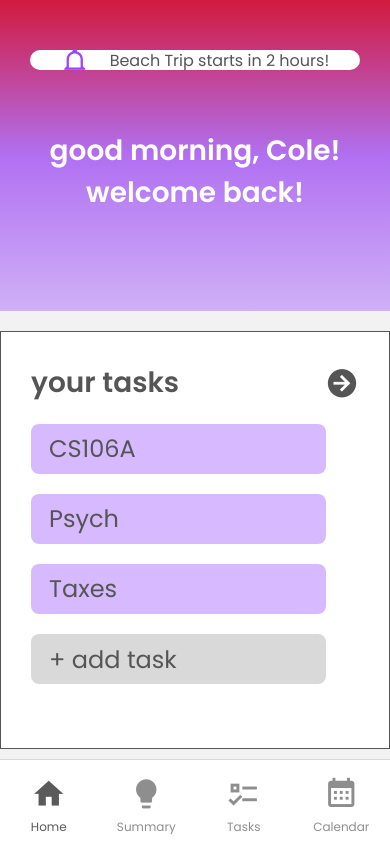
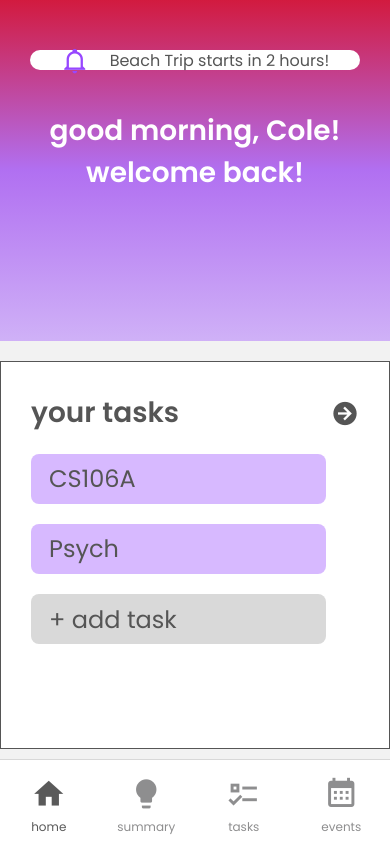
Before and after one commit to tinglinn/whisper, a React Native app: screen /Time in a window 390 px wide. Built offline with nearby package versions, Linux system fonts and the light colour scheme.

Commit message:
updated time page

```diff
--- a/App.js
+++ b/App.js
@@ -26,8 +26,8 @@ import TasksScreen from './pages/task';
 function CalendarScreen() {
   return (
     <SafeAreaView style={styles.screen}>
-      <Header text={"calendar"} />
-      <Text>calendar!</Text>
+      <Header text={"events"} />
+      <Text>events!</Text>
     </SafeAreaView>
   );
 }
@@ -43,25 +43,25 @@ function BottomTabs() {
         tabBarLabelStyle: {fontSize: 12, fontFamily: 'Poppins'}
       }} >
       <Tab.Screen name="Home" component={HomeScreen} options={{
-        tabBarLabel: 'Home',
+        tabBarLabel: 'home',
         tabBarIcon: ({ color }) => (
           <MaterialCommunityIcons name="home" color={color} size={Themes.fonts.iconSize} />
         ),
       }} />
       <Tab.Screen name="Summary" component={SummaryScreen} options={{
-        tabBarLabel: 'Summary',
+        tabBarLabel: 'summary',
         tabBarIcon: ({ color }) => (
           <MaterialCommunityIcons name="lightbulb" color={color} size={Themes.fonts.iconSize} />
         ),
       }} />
       <Tab.Screen name="Tasks" component={TasksScreen} options={{
-        tabBarLabel: 'Tasks',
+        tabBarLabel: 'tasks',
         tabBarIcon: ({ color }) => (
           <MaterialCommunityIcons name="format-list-checks" color={color} size={Themes.fonts.iconSize} />
         ),
       }} />
       <Tab.Screen name="Calendar" component={CalendarScreen} options={{
-        tabBarLabel: 'Calendar',
+        tabBarLabel: 'events',
         tabBarIcon: ({ color }) => (
           <MaterialCommunityIcons name="calendar-month" color={color} size={Themes.fonts.iconSize} />
         ),
--- a/pages/home.js
+++ b/pages/home.js
@@ -43,12 +43,11 @@ function Tasks({navigation}) {
         <View style={styles.tasks}>
             <View style={styles.titleContainer}>
                 <Text style={styles.titleText}>your tasks</Text>
-                <MaterialCommunityIcons name="arrow-right-circle" color={Themes.colors.darkgray} size={34} />
+                <MaterialCommunityIcons name="arrow-right-circle" color={Themes.colors.darkgray} size={28} />
             </View>
             <View style={styles.taskList}>
                 <TaskCard task={'CS106A'} />
                 <TaskCard task={'Psych'} />
-                <TaskCard task={'Taxes'} />
                 <Pressable onPress={() => navigation.navigate('Tasks')}>
                     <View style={{
                         flexDirection: 'row', alignItems: 'center', justifyContent: 'flex-start', width: '90%', height: 50, marginBottom: 20, paddingLeft: 18,
@@ -109,7 +108,7 @@ const styles = StyleSheet.create({
         marginTop: 50,
         marginLeft: 30,
         marginRight: 30,
-        marginBottom: 60,
+        marginBottom: 40,
         padding: 10,
         borderRadius: 10,
     },
@@ -133,7 +132,7 @@ const styles = StyleSheet.create({
         paddingTop: 15,
         paddingLeft: 30,
         paddingRight: 30,
-        paddingBottom: 90,
+        paddingBottom: 30,
         borderWidth: 0.1,
         borderColor: Themes.colors.darkgray
     },
--- a/pages/summary/accomplishments.js
+++ b/pages/summary/accomplishments.js
@@ -79,7 +79,7 @@ function Accomplishments({ navigation }) {
             <DisplayWeek week={"nov 1, 2022"} width={windowWidth} />
             <Menu navigation={navigation} />
             <AccomplishmentList data={data} title={"accomplishments"} />
-            <Insights insights={["You accomplished 3 tasks more than one day before their due date!"]} />
+            <Insights insights={["Superstar - you accomplished 3 tasks well ahead of their deadline!"]} />
         </SafeAreaView>
     );
 }
--- a/pages/summary/overview.js
+++ b/pages/summary/overview.js
@@ -68,8 +68,7 @@ function SummaryOverview({navigation}) {
             <Menu navigation={navigation}/>
             <Box title={"most productive day"} times={["monday"]} stats={["3 work sessions", "1 task: CS106A"]} />
             <Box title={"most focused periods"} times={["1-3pm", "7-10pm"]} stats={["Able to achieve 80% of goals scheduled during these times"]} />
-            <Insights insights={["You started the week off on a great note!",
-                "ADHD Insight: periods after meals and exercise are often most productive!"]} />
+            <Insights insights={["Great job getting a headstart to the week - sessions after meals and exercise are most productive!"]} />
         </SafeAreaView>
     );
 }
--- a/pages/summary/time.js
+++ b/pages/summary/time.js
@@ -76,16 +76,47 @@ const data = [
     { name: "Time Estimated for Tasks", stat: 12, trend: "up" },
     { name: "Time Needed for Tasks", stat: 16, trend: "up" }];
 
-
+function TimeEstimation({title}) {
+    return (
+        <View style={styles.box}>
+            <Text style={styles.title}>{title}</Text>
+            <View style={styles.boxBody}>
+                <View style={{flexDirection: 'row', justifyContent: 'flex-start', alignItems: 'center', marginBottom: 8}}>
+                    <Ionicons name="document-text-outline" size={25} />
+                    <Text style={styles.nameText}> total time estimated: </Text>
+                    <Text style={{fontFamily: 'Poppins-SemiBold', fontSize: 18, color: Themes.colors.darkgray}}>12 hrs</Text>
+                </View>
+                <View style={{ flexDirection: 'row', justifyContent: 'flex-start', alignItems: 'center', marginBottom: 20 }}>
+                    <Ionicons name="time-outline" size={25} />
+                    <Text style={styles.nameText}> total time spent: </Text>
+                    <Text style={{ fontFamily: 'Poppins-SemiBold', fontSize: 18, color: Themes.colors.darkgray }}>16 hrs</Text>
+                </View>
+                <View style={{marginBottom: 20}}>
+                    <Text style={styles.stat}>you underestimated the time needed for:</Text>
+                    <View style={{marginTop: 8, paddingLeft: 20}}>
+                        <Text style={styles.stat}>• CS106A</Text>
+                        <Text style={styles.stat}>• Taxes</Text>
+                    </View>
+                </View>
+                <View>
+                    <Text style={styles.stat}>you overestimated the time needed for:</Text>
+                    <View style={{ marginTop: 8, paddingLeft: 20 }}>
+                        <Text style={styles.stat}>• Psych PSET</Text>
+                        <Text style={styles.stat}>• Reading</Text>
+                    </View>
+                </View>
+            </View>
+        </View>
+    )
+}
 function Time({ navigation }) {
     return (
         <SafeAreaView style={styles.screen}>
             <Header text={"summary"} />
             <DisplayWeek week={"nov 1, 2022"} width={windowWidth} />
             <Menu navigation={navigation} />
-            <TimeBreakdown data={data} title={"time management"} />
-            <Insights insights={["You underestimated the time it would take to complete CS106A and Taxes",
-                "Still, your time estimations were 10% more accurate than last week!"]} />
+            <TimeEstimation title={"time estimation"} />
+            <Insights insights={["On average, you underestimate the amount of time it will take for your CS106A task by 3 hours"]} />
         </SafeAreaView>
     );
 }
@@ -130,7 +161,7 @@ const styles = StyleSheet.create({
         marginBottom: 12,
     },
     boxBody: {
-        flexDirection: 'row',
+        flexDirection: 'col',
         alignContent: 'space-between',
         justifyContent: 'center',
         paddingTop: 25,
```
